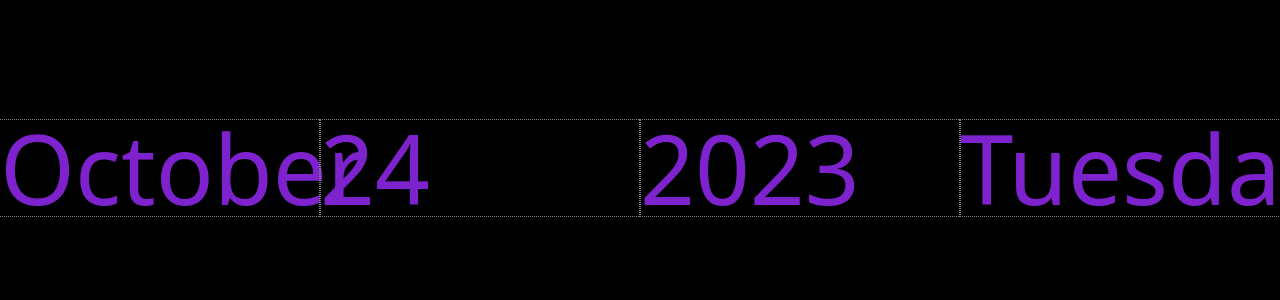
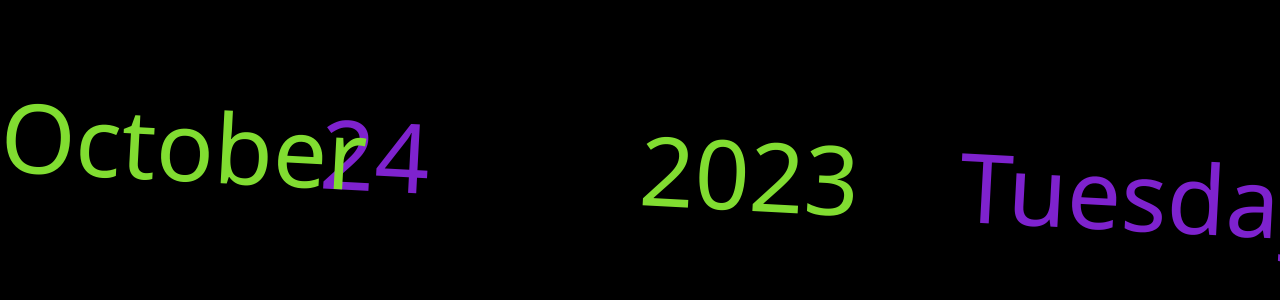
Before and after one commit to hallen10/tailwindcss-date, a website: page public/index.html in a window 1280 px wide. Shown: the part 232-532 px from the top of the page. Drawn offline with Linux system fonts and the light colour scheme.

Commit message:
Added more style

```diff
--- a/public/index.html
+++ b/public/index.html
@@ -10,12 +10,12 @@
     <script src="script.js" defer></script>
 
 </head>
-<body class="h-screen flex items-center justify-center bg-black text-purple-700 text-8xl">
+<body class="h-screen flex items-center justify-center bg-black text-purple-700 text-8xl rotate-3">
 
     <time class="container mx-auto block grid lg:grid-cols-4 md:grid-cols-2">
-      <data class="month block">Month</data>
+      <data class="month block invert">Month</data>
       <data class="dayOfMonth block">00</data>
-      <data class="year block">0000</data>
+      <data class="year block invert">0000</data>
       <data class="dayOfWeek block">SMTWTFS</data>
     </time>
     <script src="script.js"></script>
--- a/src/input.css
+++ b/src/input.css
@@ -5,5 +5,5 @@
 
 /* Your Awesome Styles */
 * {
-    outline: 1px dotted gray;
+    /*outline: 1px dotted gray;*/
 }
```
Also changed, not shown: public/style.css.
